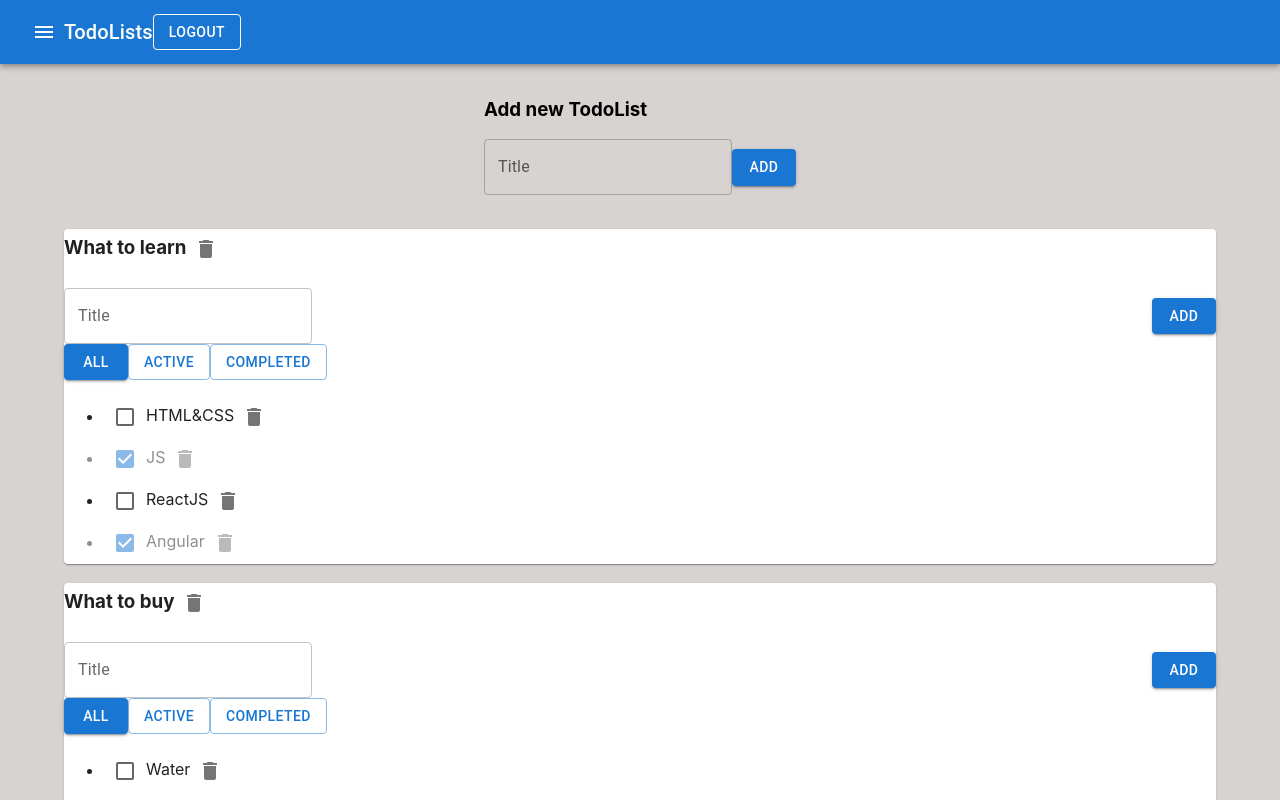
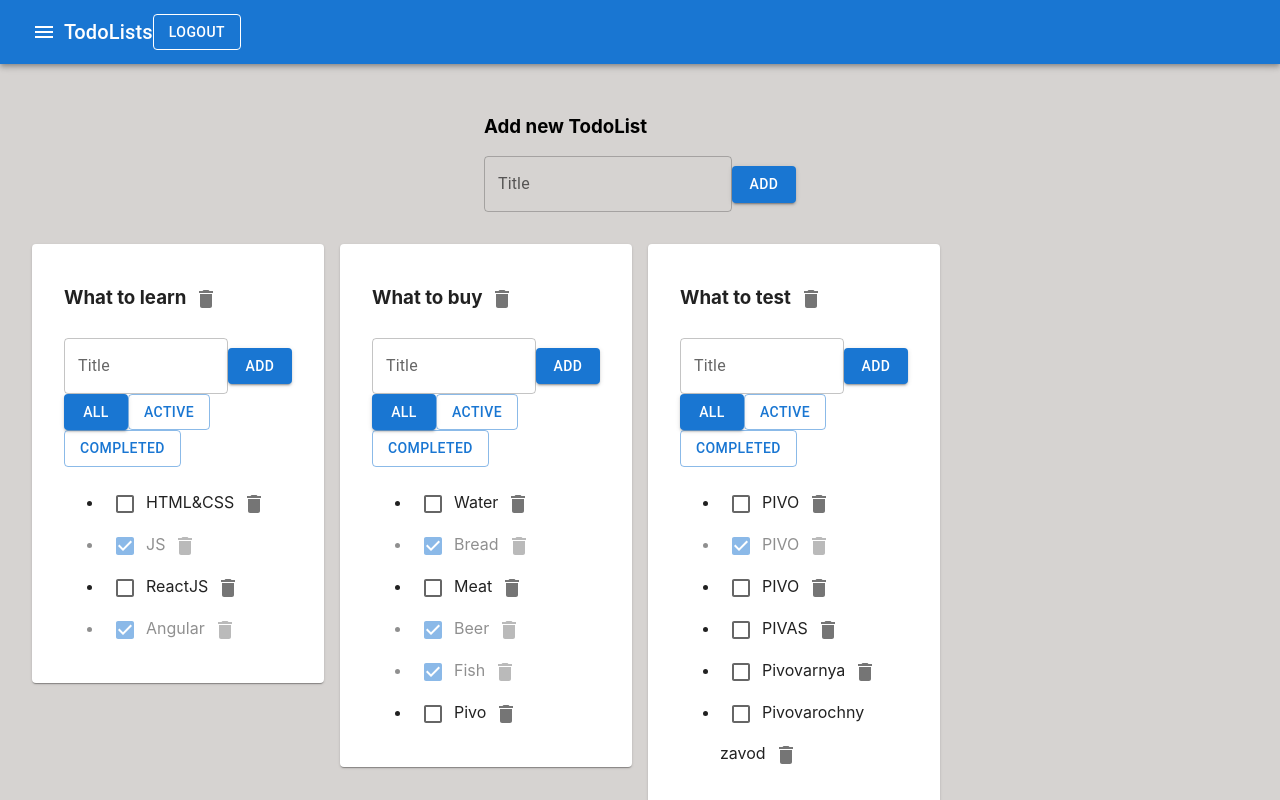
Before and after one commit to efValeron/TodoList, a React (Create React App) app: page / in a window 1280 px wide. Shown: the top 800 px of the page. Built offline with nearby package versions, Linux system fonts and the light colour scheme.

Commit message:
fixed app layout

```diff
--- a/src/App.tsx
+++ b/src/App.tsx
@@ -119,8 +119,8 @@ function App() {
     const filteredTasks = getFilteredTasks(tasks[todoList.id], todoList.filter)
 
     return (
-      <Grid item key={todoList.id}>
-        <Paper>
+      <Grid item xs={3} key={todoList.id}>
+        <Paper style={{padding: "1rem 2rem"}}>
           <TodoList
             todoListId={todoList.id}
             title={todoList.title}
@@ -155,19 +155,20 @@ function App() {
           </Button>
         </Toolbar>
       </AppBar>
-      <Container>
-        <Grid container sx={{p: "15px", justifyContent: "center"}}>
+      <div style={{padding: "2rem", display: "flex", justifyContent: "center", alignItems: "center", flexDirection: "column", gap: "2rem"}}>
         <div>
           <h3>
             Add new TodoList
           </h3>
           <AddItemForm addItem={addTodoList} maxInputLength={15}/>
         </div>
+        <Grid container spacing={2}>
+          {todoListsList}
         </Grid>
-        {todoListsList}
-      </Container>
       </div>
-  );
+    </div>
+  )
+    ;
 }
 
 export default App;
```
Lines whose indentation alone changed are shown as unchanged.
